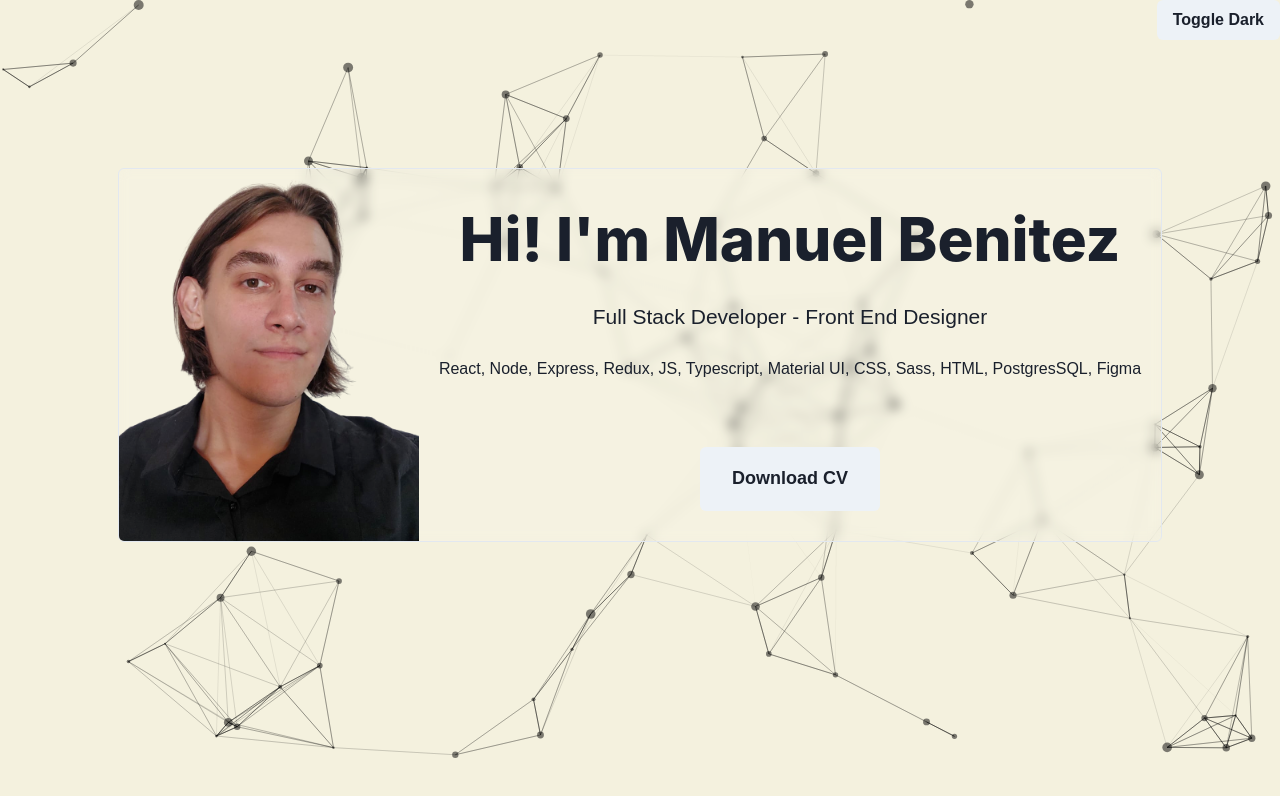
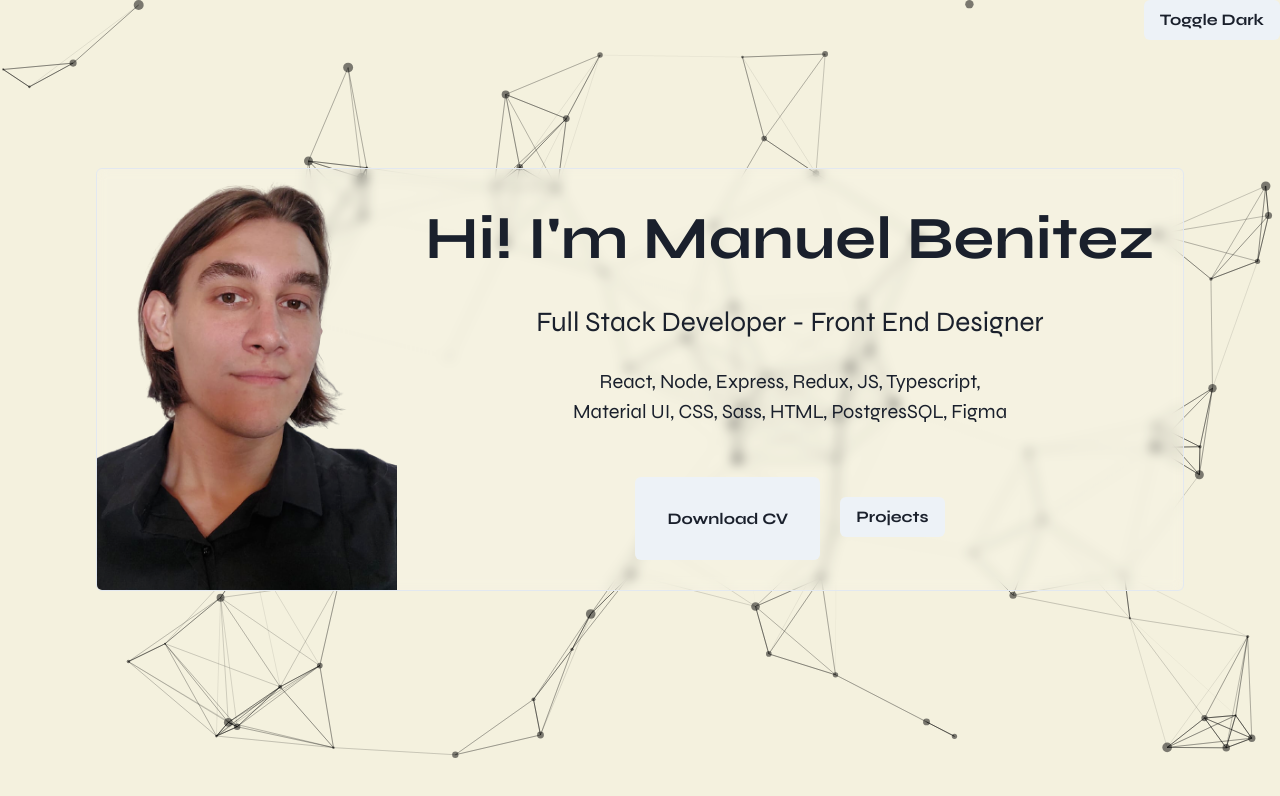
Before and after one commit to ManuBeni/portfolio, a React (Create React App) app in the folder portfolio/: page / in a window 1280 px wide. Shown: the top 796 px of the page. Built offline with nearby package versions, Linux system fonts and the light colour scheme.

Commit message:
Projects window and fonts

```diff
--- a/portfolio/public/index.html
+++ b/portfolio/public/index.html
@@ -9,6 +9,9 @@
       name="description"
       content="Web site created using create-react-app"
     />
+    <link rel="preconnect" href="https://fonts.googleapis.com">
+    <link rel="preconnect" href="https://fonts.gstatic.com" crossorigin>
+    <link href="https://fonts.googleapis.com/css2?family=Syne:wght@400;700&display=swap" rel="stylesheet">
     <link rel="apple-touch-icon" href="%PUBLIC_URL%/logo192.png" />
     <!--
       manifest.json provides metadata used when your web app is installed on a
--- a/portfolio/src/App.css
+++ b/portfolio/src/App.css
@@ -2,6 +2,9 @@
   box-sizing: border-box;
   margin: 0;
   padding: 0;
-  font-family: sans-serif;
   transition: 1s ease;
+  font-family: 'Syne';
+  font-weight: 400;
+  font-style: normal;
+  -webkit-font-smoothing: antialiased;
 }
--- a/portfolio/src/components/HeaderCard.tsx
+++ b/portfolio/src/components/HeaderCard.tsx
@@ -8,17 +8,19 @@
         CardFooter,
         Text,
         useColorModeValue,
+        useDisclosure,
+        Collapse,
+        Box
 
         } from '@chakra-ui/react'
 import styles from "./HeaderCard.module.css"
-
 import ProfilePic from "../resources/ProfilePic.png"
 import ThemeButton from './ThemeButton'
 
 const HeaderCard = () => {
 
   const color = useColorModeValue('gray.800','white' )
-
+  const { isOpen, onToggle } = useDisclosure()
   const onButtonClick = ()=>{
       // using Java Script method to get PDF file
       fetch('Manuel-Benitez-CV-PDF.pdf').then(response => {
@@ -67,32 +69,57 @@
 
             <CardBody color={color}>
               <Heading
+                ml="8px"
+                mr="8px"
                 size='2xl'
                 py="5"
                 // bgGradient='linear(to-l, #E07A5F, #F2CC8F)'
                 // bgClip='text'
                 fontSize='6xl'
-                fontWeight='extrabold'>
+                fontWeight='700'
+                fontFamily='Syne'>
                 Hi! I'm Manuel Benitez
               </Heading>
-              <Text py='3' fontSize={21}>
+              <Text py='3' fontSize={28}>
                 Full Stack Developer - Front End Designer
               </Text>
-              <Text py='3' >
-                React, Node, Express, Redux, JS, Typescript,
+              <Text py='3' fontSize={20} wordBreak='break-all'>
+                React, Node, Express, Redux, JS, Typescript, <br/>
                 Material UI, CSS, Sass, HTML, PostgresSQL, Figma
               </Text>
             </CardBody>
 
             <CardFooter sx={{ justifyContent:"center"}}>
-              <Button variant='solid' color= {color} size="lg" sx={{ bottom:"10px", padding:"2rem"}}
+              <Button variant='solid' color= {color} size="xlg" sx={{ bottom:"10px", padding:"2rem"}}
               onClick={onButtonClick}>
                 Download CV
               </Button>
-
+              <Button ml="20px" mt="10px" onClick={onToggle}>Projects</Button>
             </CardFooter>
           </Stack>
         </Card>
+        </div>
+        <div>
+        <Collapse in={isOpen} animateOpacity>
+            <Box
+          p='40px'
+          color='white'
+          mt='4'
+          bg='teal.500'
+          rounded='md'
+          shadow='md'
+        >
+          Lorem ipsum dolor sit amet consectetur adipisicing elit. Excepturi quo at iste, error accusantium, eveniet dolorem totam voluptatem eius a sequi distinctio vitae itaque perferendis ipsam nemo molestias quis quas?
+
+
+          Lorem ipsum dolor sit amet consectetur adipisicing elit. Excepturi quo at iste, error accusantium, eveniet dolorem totam voluptatem eius a sequi distinctio vitae itaque perferendis ipsam nemo molestias quis quas?
+
+          Lorem ipsum dolor sit amet consectetur adipisicing elit. Excepturi quo at iste, error accusantium, eveniet dolorem totam voluptatem eius a sequi distinctio vitae itaque perferendis ipsam nemo molestias quis quas?
+
+          Lorem ipsum dolor sit amet consectetur adipisicing elit. Excepturi quo at iste, error accusantium, eveniet dolorem totam voluptatem eius a sequi distinctio vitae itaque perferendis ipsam nemo molestias quis quas?
+
+        </Box>
+      </Collapse>
         </div>
         </>
     )
```
